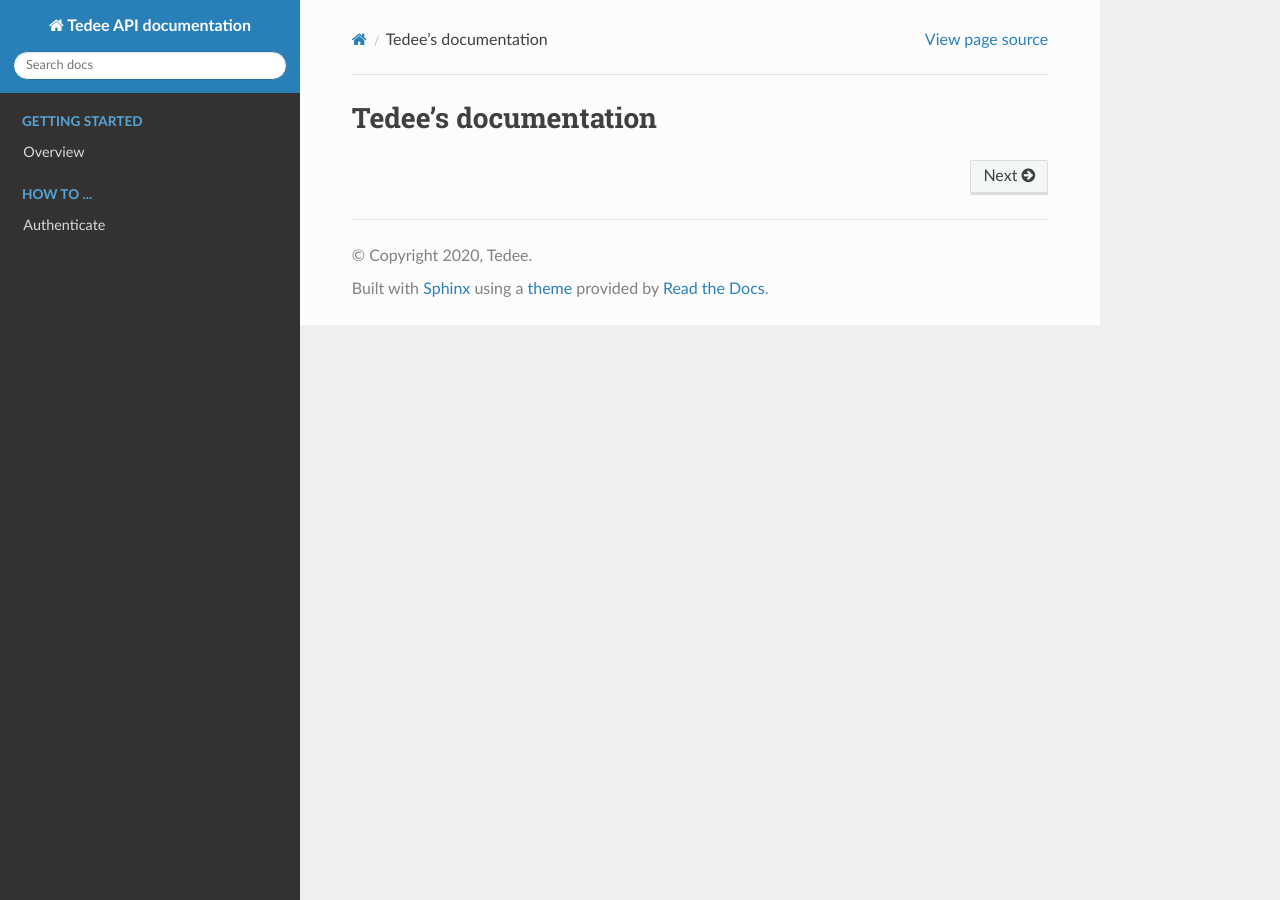
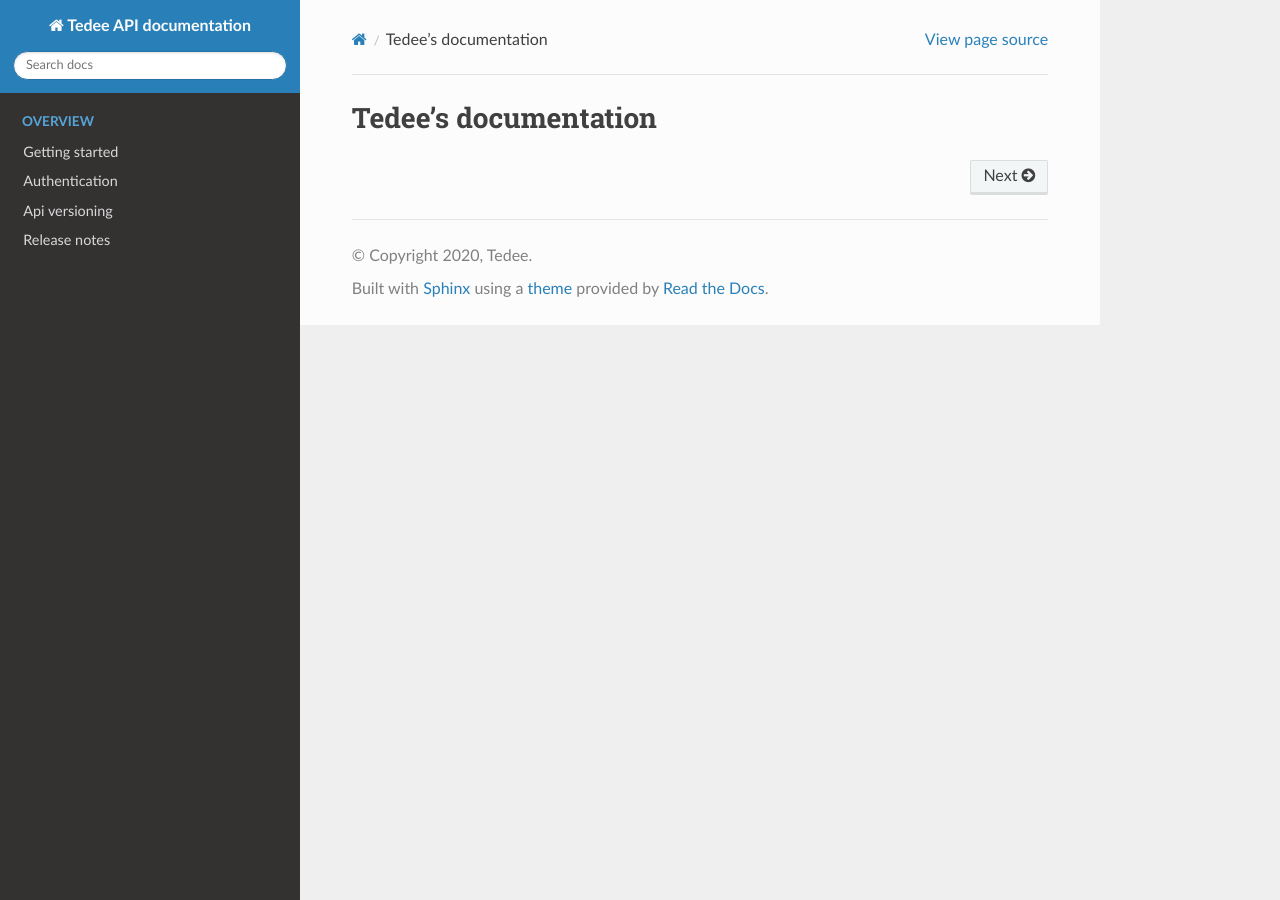
Before and after one commit to tedee-com/tedee-api-doc, a Sphinx documentation site: the page built from docs/source/index.rst, in a window 1280 px wide. Built offline with Sphinx 7.4.7 and the Read the Docs theme 2.0.0, drawn with Linux system fonts in a browser that asks for light colours.

Commit message:
Add and rename navigation items

```diff
--- /dev/null
+++ b/docs/source/api-versioning.rst
@@ -0,0 +1,2 @@
+Api versioning
+==============
--- /dev/null
+++ b/docs/source/getting-started.rst
@@ -0,0 +1,2 @@
+Getting started
+===============
--- a/docs/source/index.rst
+++ b/docs/source/index.rst
@@ -8,14 +8,15 @@ Tedee's documentation
 
 .. toctree::
    :maxdepth: 2
-   :caption: Getting Started
+   :caption: Overview
    :hidden:
 
-   overview
+   getting-started
+   authentication
+   api-versioning
+   release-notes
 
 .. toctree::
    :maxdepth: 2
    :caption: How to ...
    :hidden:
-
-   Authenticate<authentication>
--- a/docs/source/overview.rst
+++ /dev/null
@@ -1,2 +0,0 @@
-Overview
-========
--- /dev/null
+++ b/docs/source/release-notes.rst
@@ -0,0 +1,2 @@
+Release notes
+=============
```
